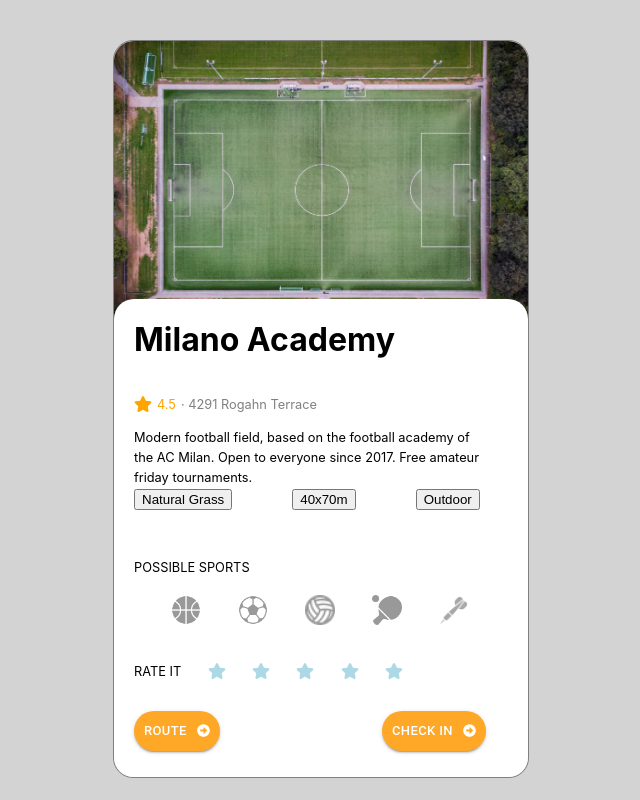
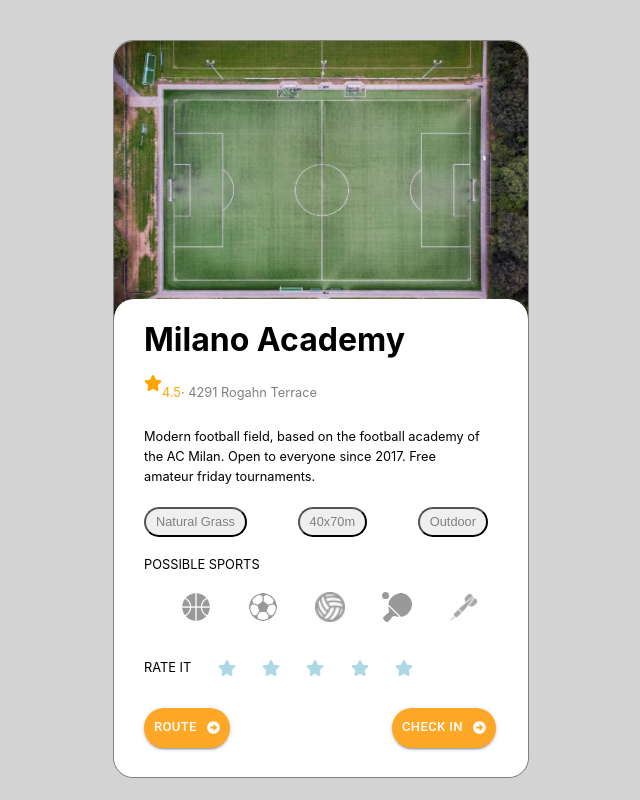
Before and after one commit to SuperCode-Projects/urban-league, a React (Create React App) app: page / in a window 1280 px wide. Shown: the whole page, without its empty margins (319-959 px from the left). Built offline with nearby package versions, Linux system fonts and the light colour scheme.

Commit message:
CourtDetails

```diff
--- a/src/App.css
+++ b/src/App.css
@@ -1,5 +1,7 @@
 html {
   background-color: lightgray;
+  margin: 0;
+  padding: 0;
 }
 
 .background {
--- a/src/components/CourtDetails.css
+++ b/src/components/CourtDetails.css
@@ -50,13 +50,18 @@
 }
 
 .CourtCardBig > * {
-  margin-left: 20px;
+  margin-left: 30px;
   margin-right: 40px;
 }
 
 .CourtDescription {
   line-height: 2.5vh;
   margin-top: 0;
+  margin-bottom: 20px;
+}
+
+#courtName {
+  margin-bottom: 0;
 }
 
 #RateIt {
@@ -66,8 +71,13 @@
   color: black;
 }
 
-#RateIt p {
-  margin: 0;
+#RateIt p,
+.Rating p {
+  margin: 0px;
+}
+
+.CourtCardBig p {
+  margin-top: 20px;
 }
 
 .CourtButtons {
@@ -79,3 +89,22 @@
   color: white;
   margin-left: 10px;
 }
+
+#buttonList {
+  display: flex;
+  justify-content: space-between;
+}
+
+.buttonGreen {
+  border-radius: 30px;
+  height: 30px;
+  padding-left: 10px;
+  padding-right: 10px;
+  font-size: 0.8em;
+  color: grey;
+}
+
+.buttonGreen:hover {
+  color: green;
+  background-color: rgb(212, 243, 212);
+}
--- a/src/components/CourtDetails.js
+++ b/src/components/CourtDetails.js
@@ -17,7 +17,7 @@
       <img className="CourtPic" src="./images/soccer-field_example.jpg"></img>
 
       <div className="CourtCardBig">
-        <h1>Milano Academy</h1>
+        <h1 id="courtName">Milano Academy</h1>
         <div className="Rating">
           <FontAwesomeIcon icon={faStar} className="RatingOrange" />
           <p className="RatingNum">4.5</p>
@@ -27,9 +27,11 @@
           Modern football field, based on the football academy of the AC Milan.
           Open to everyone since 2017. Free amateur friday tournaments.
         </p>
-        <button>Natural Grass</button>
-        <button>40x70m</button>
-        <button>Outdoor</button>
+        <div id="buttonList">
+          <button className="buttonGreen">Natural Grass</button>
+          <button className="buttonGreen">40x70m</button>
+          <button className="buttonGreen">Outdoor</button>
+        </div>
         <p>POSSIBLE SPORTS</p>
         <IconList />
         <div id="RateIt">
--- a/src/theme.js
+++ b/src/theme.js
@@ -36,6 +36,7 @@
         color: "white",
         height: "40px",
       },
+
       sizeLarge: {
         borderRadius: "20px",
         backgroundColor: lightBlue[500],
```
